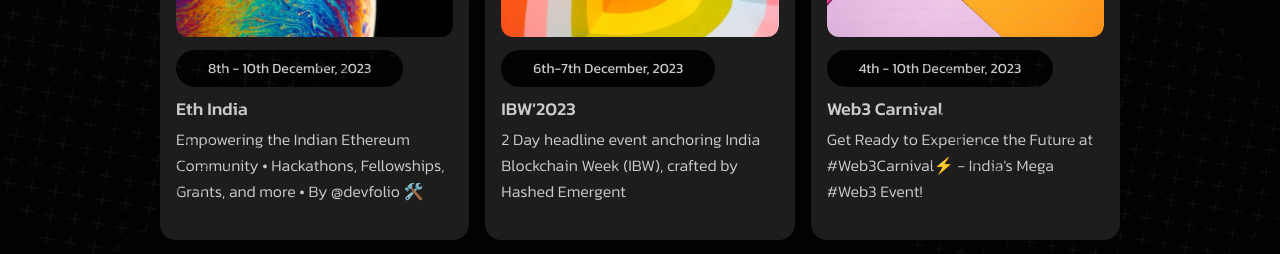
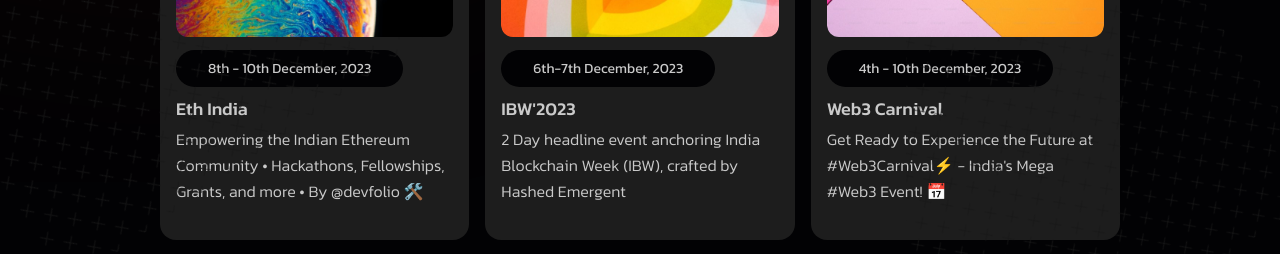
Before and after one commit to ayush-3516/bharat-blockchain-week, a Next.js app: page / in a window 1280 px wide. Shown: the part 1180-1434 px from the top of the page. Built offline with nearby package versions, Linux system fonts and the light colour scheme; no server answers; some icons are missing.

Commit message:
implemented ads and promotion page

```diff
--- a/components/Feature.tsx
+++ b/components/Feature.tsx
@@ -69,7 +69,7 @@
         subtitle: '4th - 10th December, 2023',
         title: 'Web3 Carnival',
         description:
-            "Get Ready to Experience the Future at #Web3Carnival⚡️ - India's Mega #Web3 Event! ",
+            "Get Ready to Experience the Future at #Web3Carnival⚡️ - India's Mega #Web3 Event! 📅",
 
     },
 ];
```
